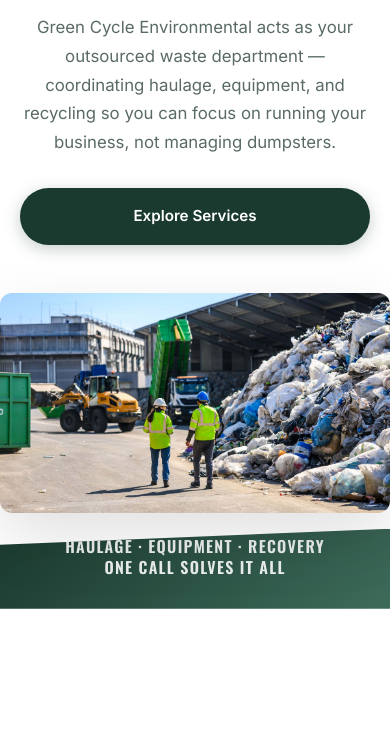
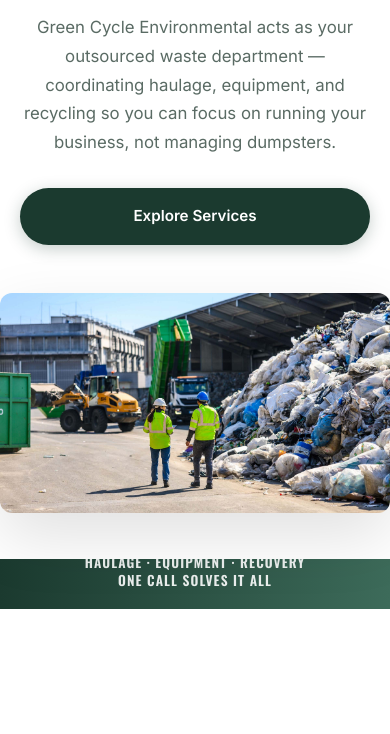
Before and after one commit to Sahiljain-dt/GreenCycle-Environmental, a plain HTML site: page index.html in a window 390 px wide. Shown: the part 331-1065 px from the top of the page. Drawn offline with nearby package versions, Linux system fonts and the light colour scheme.

Commit message:
Fix hero diagonal: remove skew/clip, use simple flat bar

```diff
--- a/css/styles.css
+++ b/css/styles.css
@@ -334,9 +334,8 @@
   bottom: 0;
   left: 0;
   right: 0;
-  height: 120px;
-  background: linear-gradient(135deg, var(--green-800) 0%, var(--green-600) 100%);
-  clip-path: polygon(0 30%, 100% 0, 100% 100%, 0 100%);
+  height: 80px;
+  background: linear-gradient(90deg, var(--green-800) 0%, var(--green-600) 100%);
   z-index: 2;
   display: flex;
   align-items: center;
@@ -350,7 +349,6 @@
   margin: 0 auto;
   width: 100%;
   padding: 0 var(--container-padding);
-  padding-bottom: 1rem;
 }
 
 .diagonal-content span {
@@ -955,12 +953,7 @@
   }
 
   .hero-diagonal {
-    height: 100px;
-    clip-path: polygon(0 25%, 100% 0, 100% 100%, 0 100%);
-  }
-
-  .diagonal-content {
-    transform: none;
+    height: 60px;
   }
 
   .diagonal-content span {
@@ -1040,12 +1033,11 @@
 
 @media (max-width: 480px) {
   .hero-diagonal {
-    height: 80px;
-    clip-path: polygon(0 20%, 100% 0, 100% 100%, 0 100%);
+    height: 50px;
   }
 
-  .diagonal-content {
-    transform: none;
+  .diagonal-content span {
+    font-size: 0.85rem;
   }
 
   .btn {
```
